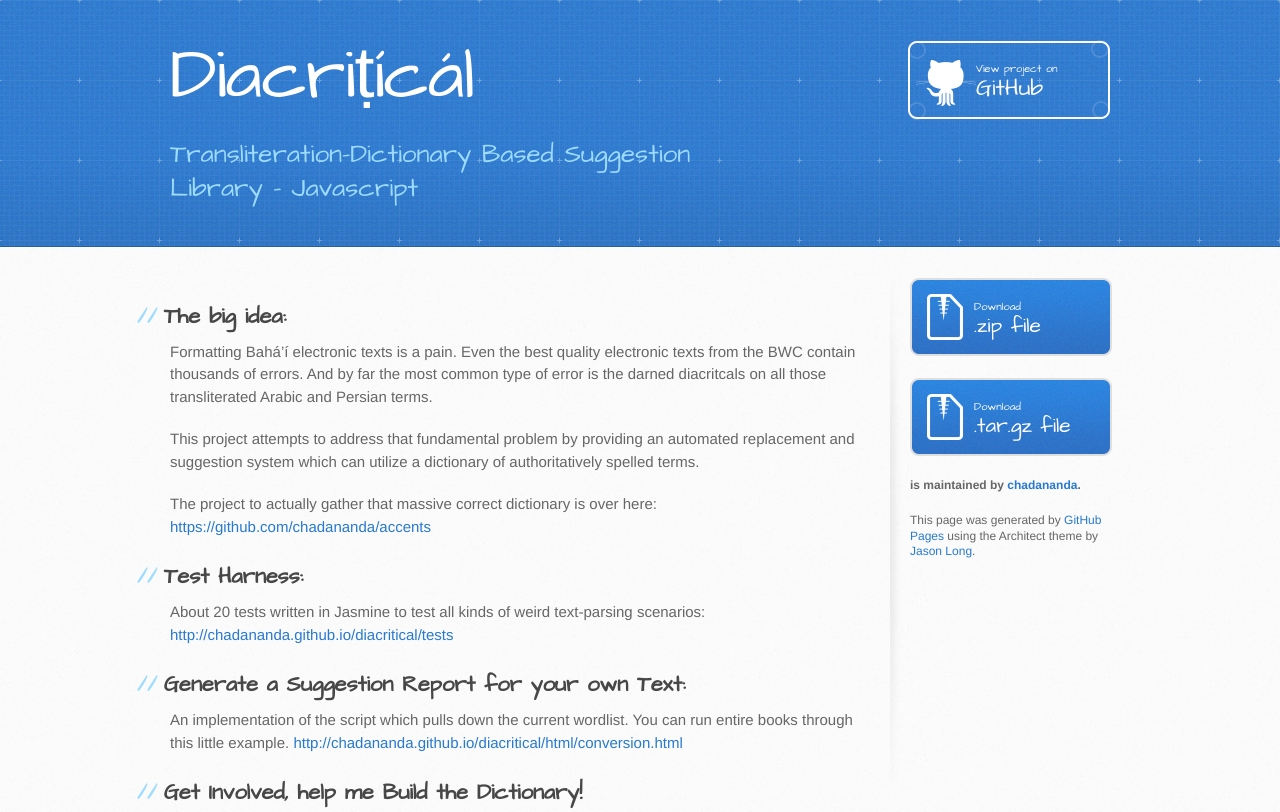
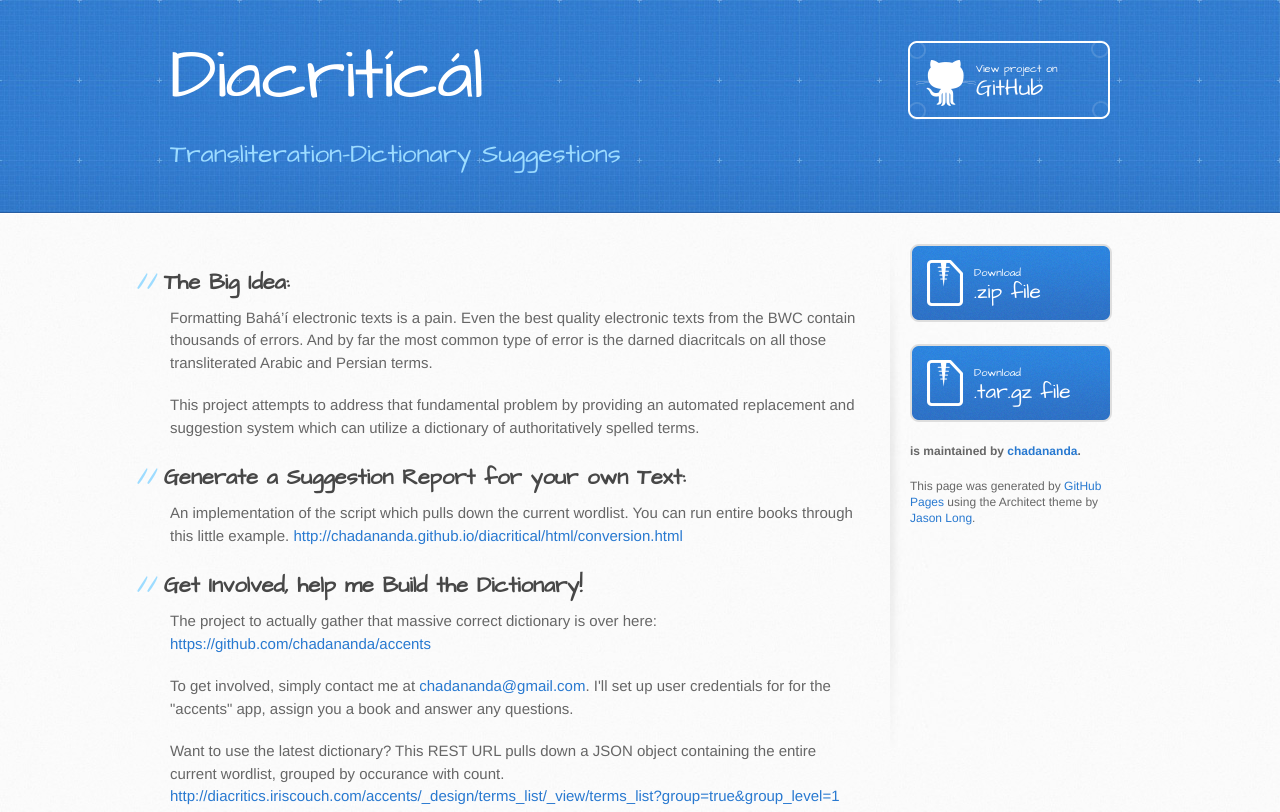
Before and after one commit to chadananda/diacritical, a plain HTML site: page html/index.html in a window 1280 px wide. Shown: the top 812 px of the page. Drawn offline with nearby package versions, Linux system fonts and the light colour scheme.

Commit message:
Updated doc HTML

```diff
--- a/html/index.html
+++ b/html/index.html
@@ -16,7 +16,7 @@
     <script src="//html5shiv.googlecode.com/svn/trunk/html5.js"></script>
     <![endif]-->
 
-    <title>Diacriṭícál by chadananda</title>
+    <title>Diacritícál by Chad Jones</title>
     <style>
       h2 {margin-top:1em;}
       #example_button {padding: 1em !important; font-size: 22pt; font-family: arial; height: 2em;}
@@ -42,8 +42,8 @@
   <body>
     <header>
       <div class="inner">
-        <h1>Diacriṭícál</h1>
-        <h2>Transliteration-Dictionary Based Suggestion Library - Javascript</h2>
+        <h1>Diacritícál</h1>
+        <h2>Transliteration-Dictionary Suggestions</h2>
         <a href="https://github.com/chadananda/diacritical" class="button"><small>View project on</small>GitHub</a>
       </div>
     </header>
@@ -54,21 +54,17 @@
 
 
 <!-- ==================================== -->
-<h2>The big idea:</h2>
+<h2>The Big Idea:</h2>
 
 <p>Formatting Bahá’í electronic texts is a pain. Even the best quality electronic texts from the BWC contain thousands of errors. And by far the most common type of error is the darned diacritcals on all those transliterated Arabic and Persian terms.</p>
 
 <p>This project attempts to address that fundamental problem by providing an automated replacement and suggestion system which can utilize a dictionary of authoritatively spelled terms.  </p>
 
-<p>The project to actually gather that massive correct dictionary is over here:  <a href="https://github.com/chadananda/accents">https://github.com/chadananda/accents</a></p>
 
 
 
 
-<!-- ==================================== -->
-<h2>Test Harness: </h2>
-<p> About 20 tests written in Jasmine to test all kinds of weird text-parsing scenarios:
-<a href="http://chadananda.github.io/diacritical/tests">http://chadananda.github.io/diacritical/tests</a></p>
+
 
 
 <!-- ==================================== -->
@@ -80,6 +76,8 @@
 
 <!-- ==================================== -->
 <h2>Get Involved, help me Build the Dictionary!</h2>
+
+<p>The project to actually gather that massive correct dictionary is over here:  <a href="https://github.com/chadananda/accents">https://github.com/chadananda/accents</a></p>
 
 <p>To get involved, simply contact me at <a href="mailto:chadananda@gmail.com">chadananda@gmail.com</a>. I'll set up user credentials for for the "accents" app, assign you a book and answer any questions.   </p>
 
@@ -126,7 +124,12 @@
 <div id="example_corrected">
   <input id="example_button" type="button" style="" value="Click here to see the bad text above corrected." />
   <br><br><br><br><br><br>
-</div>
+</div><br><br>
+
+<!-- ==================================== -->
+<h2>Test Harness: </h2>
+<p> About 20 tests written in Jasmine to test all kinds of weird text-parsing scenarios:
+<a href="http://chadananda.github.io/diacritical/tests">http://chadananda.github.io/diacritical/tests</a></p>
 
 
 
```
